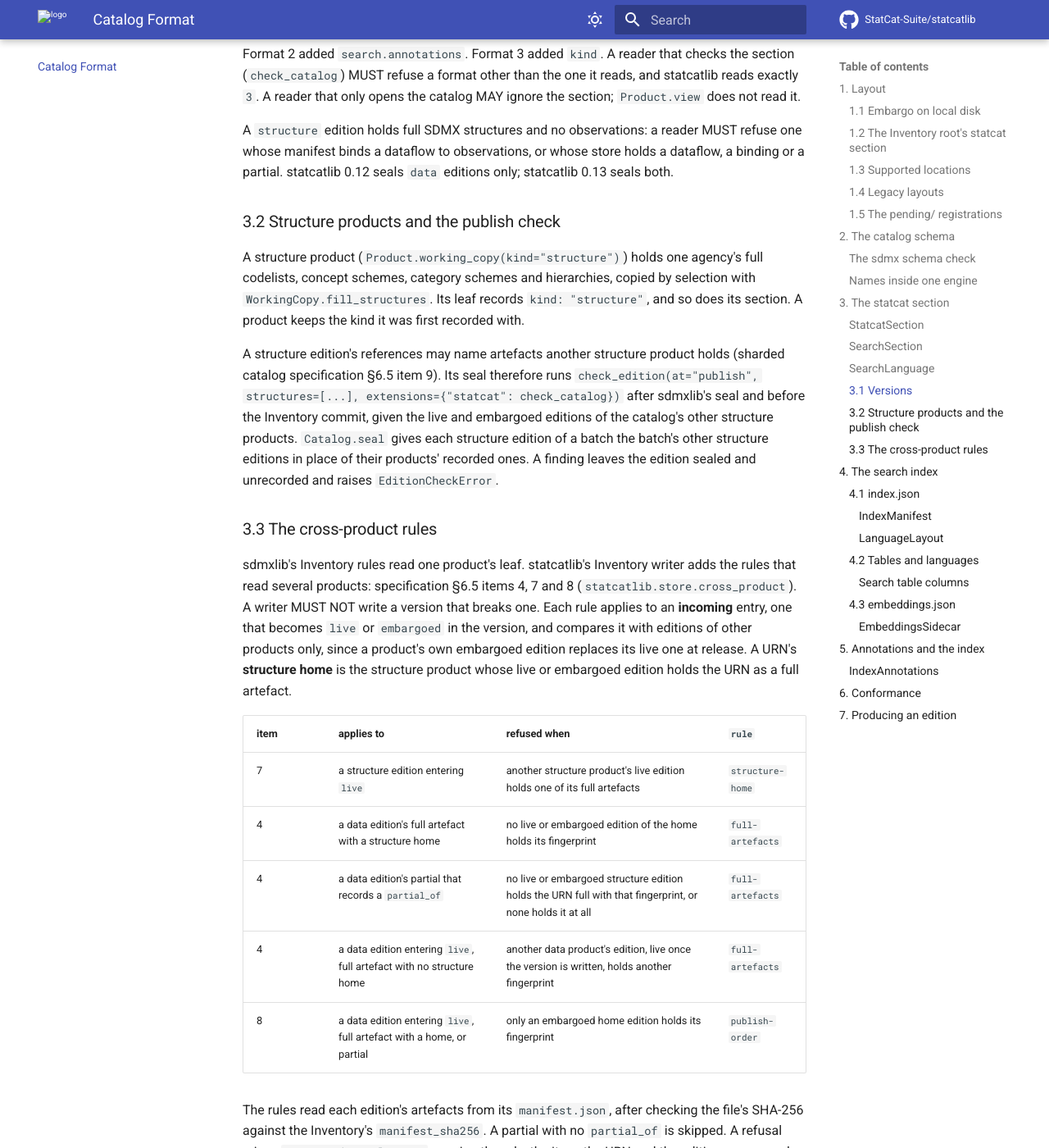
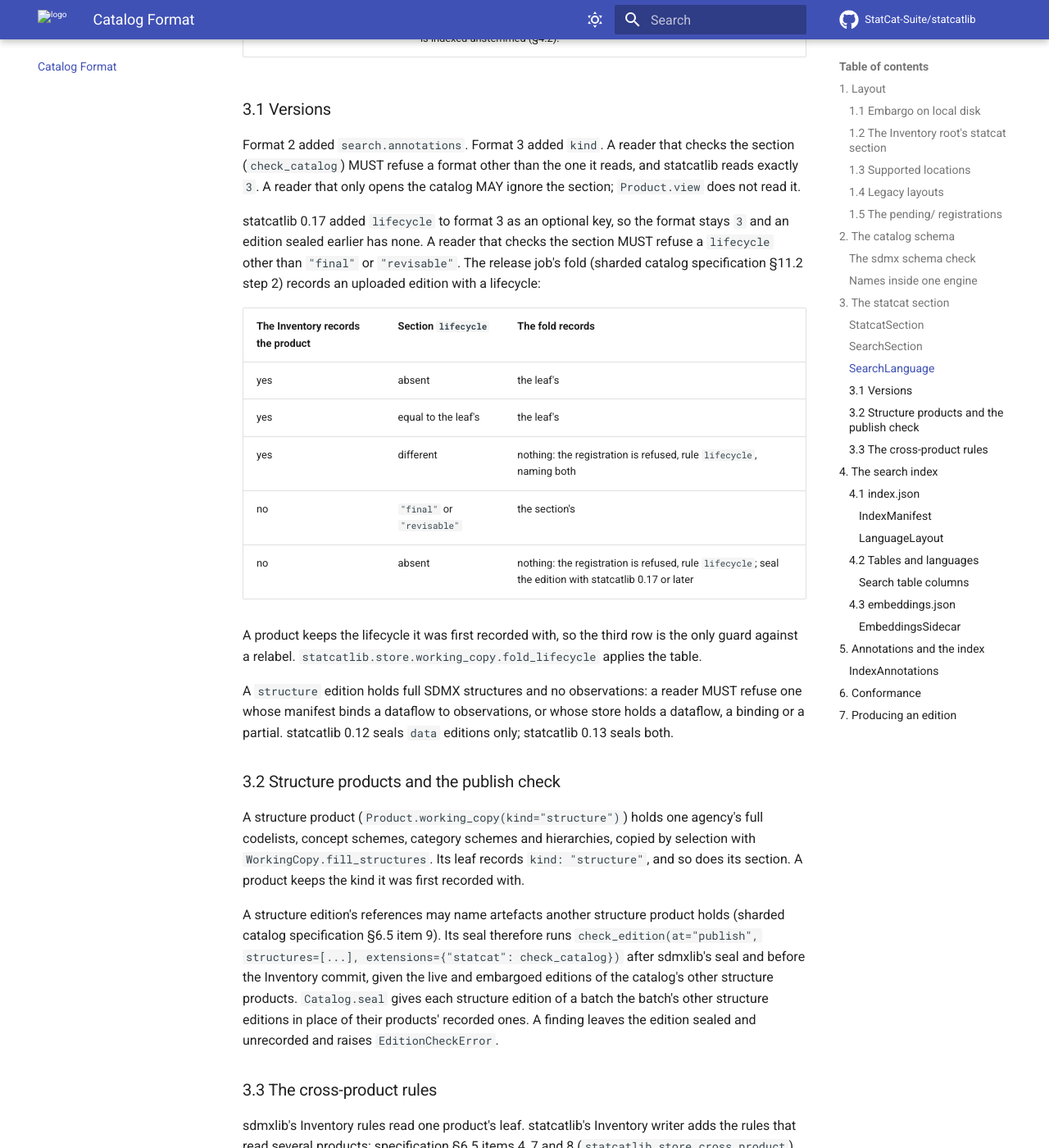
Before and after one commit to StatCat-Suite/statcatlib, an MkDocs documentation site: the page built from docs/catalog-format.md, in a window 1280 px wide and 1400 px high, scrolled down 6429 px. Shown: the whole window at 82% size. Built offline with MkDocs 1.6.1 and Material for MkDocs 9.7.7, drawn with Linux system fonts in a browser that asks for light colours; comment, search, counter and statistics services are not loaded; some of the changed text lies outside the part shown.

Commit message:
docs: describe leaf artefact records and the section's lifecycle (GH-52, GH-125)
catalog-format.md states that every entry carries artefacts (§1), the
section's lifecycle key and the fold's five rows (§3, §3.1), and where
the cross-product rules read records from (§3.3). The store guide drops
the blob commit's NotImplementedError, upgrading.md gains the next
release's entry, and CLAUDE.md's storage notes follow the code.

```diff
--- a/docs/catalog-format.md
+++ b/docs/catalog-format.md
@@ -58,11 +58,12 @@
   root records `null` and its products. A root an earlier statcatlib wrote has
   neither field, and the next root links it the same way.
 - Every leaf entry a statcatlib of this format records carries `dataflows`,
-  its manifest's binding URNs sorted and without duplicates, and `pull_bytes`,
-  the size of its `required`-tier files. A structure edition's entry also
-  carries `artefacts`, its manifest's records. A data edition's entry leaves
-  `artefacts` out. An entry without the fields is read from its manifest, and
-  `statcat verify-catalog` checks each filled field against the manifest.
+  its manifest's binding URNs sorted and without duplicates, `pull_bytes`,
+  the size of its `required`-tier files, and `artefacts`, its manifest's
+  artefact records. statcatlib 0.17 fills `artefacts` for data and structure
+  editions; 0.14 to 0.16 filled it for structure editions only. An entry
+  without the fields is read from its manifest, and `statcat verify-catalog`
+  checks each filled field against the manifest.
 - `created_at` is at least the base version's plus 1 ms, and a writer refuses
   a base version more than 5 minutes ahead of its clock. A writer of this
   format takes no catalog lock, so it refuses a `catalog.json` at format 2.x.
@@ -216,7 +217,8 @@
 {
   "format": 3,
   "kind": "data",
-  "statcatlib_version": "0.12.0",
+  "lifecycle": "revisable",
+  "statcatlib_version": "0.17.0",
   "datasets": 1,
   "search": {
     "index_version": 3,
@@ -239,6 +241,7 @@
 | --- | --- | --- |
 | `format` | required | The section format: `3` for this page. |
 | `kind` | required | The product's kind: `"data"`, or `"structure"` for a structure product, which holds full artefacts only (§3.2). |
+| `lifecycle` | optional | The product's lifecycle: `"final"` or `"revisable"`, the one the seal compacted the edition by. statcatlib 0.17 and later write it. |
 | `statcatlib_version` | required | The version of statcatlib that wrote the section. |
 | `datasets` | required | How many rows `statcat.dataset` holds. |
 | `search` | required | The search index: a `SearchSection`, or `null` when the edition has no `search/`. |
@@ -265,6 +268,24 @@
 checks the section (`check_catalog`) MUST refuse a format other than the one
 it reads, and statcatlib reads exactly `3`. A reader that only opens the
 catalog MAY ignore the section; `Product.view` does not read it.
+
+statcatlib 0.17 added `lifecycle` to format 3 as an optional key, so the
+format stays `3` and an edition sealed earlier has none. A reader that checks
+the section MUST refuse a `lifecycle` other than `"final"` or `"revisable"`.
+The release job's fold (sharded catalog specification §11.2 step 2) records an
+uploaded edition with a lifecycle:
+
+| The Inventory records the product | Section `lifecycle` | The fold records |
+| --- | --- | --- |
+| yes | absent | the leaf's |
+| yes | equal to the leaf's | the leaf's |
+| yes | different | nothing: the registration is refused, rule `lifecycle`, naming both |
+| no | `"final"` or `"revisable"` | the section's |
+| no | absent | nothing: the registration is refused, rule `lifecycle`; seal the edition with statcatlib 0.17 or later |
+
+A product keeps the lifecycle it was first recorded with, so the third row is
+the only guard against a relabel. `statcatlib.store.working_copy.fold_lifecycle`
+applies the table.
 
 A `structure` edition holds full SDMX structures and no observations: a
 reader MUST refuse one whose manifest binds a dataflow to observations, or
@@ -309,9 +330,15 @@
 | 4 | a data edition entering `live`, full artefact with no structure home | another data product's edition, live once the version is written, holds another fingerprint | `full-artefacts` |
 | 8 | a data edition entering `live`, full artefact with a home, or partial | only an embargoed home edition holds its fingerprint | `publish-order` |
 
-The rules read each edition's artefacts from its `manifest.json`, after
-checking the file's SHA-256 against the Inventory's `manifest_sha256`. A
-partial with no `partial_of` is skipped. A refusal raises
+The rules read an incoming edition's artefacts from its `manifest.json`,
+after checking the file's SHA-256 against the Inventory's `manifest_sha256`
+(specification §6.5 item 2), whether or not its leaf entry is filled. They
+read every other edition's from its leaf entry's `artefacts` when the writer
+filled it (§1), and from its manifest otherwise, so a seal on a catalog
+recorded with statcatlib 0.17 reads one manifest, the incoming edition's.
+On object storage the writer reads each manifest through the storage, and a
+missing one raises `ManifestError`. A partial with no `partial_of` is
+skipped. A refusal raises
 `CrossProductRuleError`, naming the rule, the item, the URN and the editions
 compared.
 
```
Also changed, not shown: CLAUDE.md (+16 -12 lines), docs/api/store.md (+10 -5 lines), docs/upgrading.md (+30 -0 lines).
